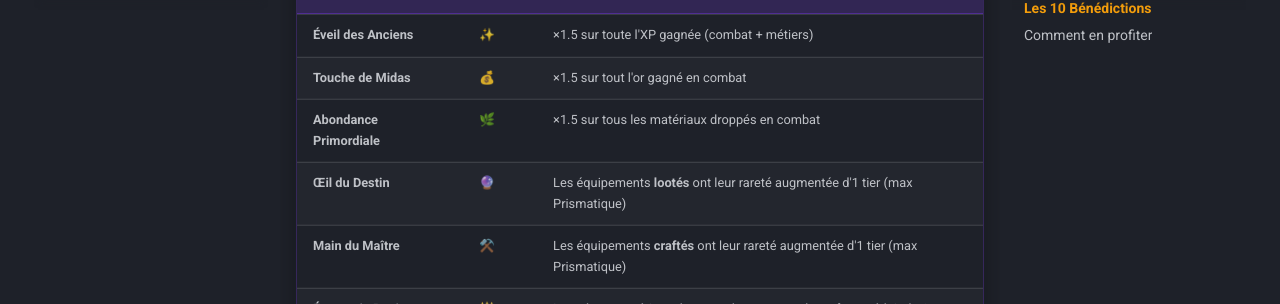
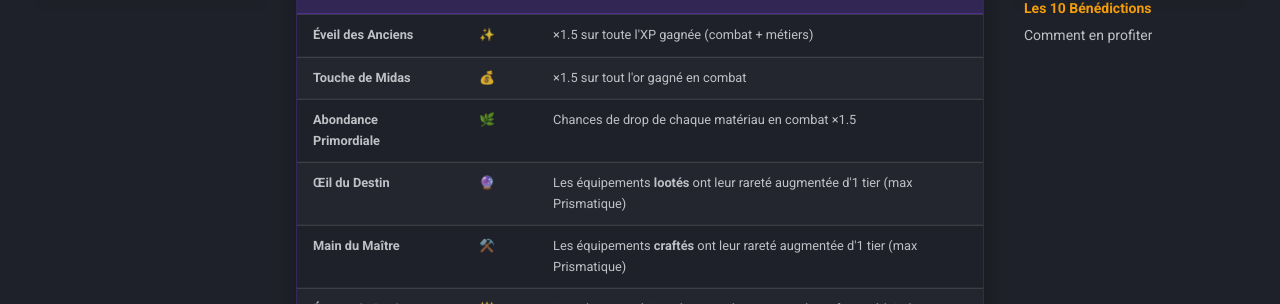
Before and after one commit to botsupremewiki/botsupremewiki, an MkDocs documentation site: the page built from docs/benedictions.md, in a window 1280 px wide and 900 px high, scrolled down 472 px. Shown: the part 148-452 px from the top of the window. Built offline with MkDocs 1.6.1 and Material for MkDocs 9.7.7, drawn with Linux system fonts in a browser that asks for light colours.

Commit message:
docs(wiki): update Abondance Primordiale — chances de drop ×1.5
Co-Authored-By: Claude Sonnet 4.6 <noreply@anthropic.com>

```diff
--- a/docs/benedictions.md
+++ b/docs/benedictions.md
@@ -14,7 +14,7 @@ Les Bénédictions sont des **buffs temporaires globaux** qui s'appliquent à **
 |-------------|:-----:|-------|
 | **Éveil des Anciens** | ✨ | ×1.5 sur toute l'XP gagnée (combat + métiers) |
 | **Touche de Midas** | 💰 | ×1.5 sur tout l'or gagné en combat |
-| **Abondance Primordiale** | 🌿 | ×1.5 sur tous les matériaux droppés en combat |
+| **Abondance Primordiale** | 🌿 | Chances de drop de chaque matériau en combat ×1.5 |
 | **Œil du Destin** | 🔮 | Les équipements **lootés** ont leur rareté augmentée d'1 tier (max Prismatique) |
 | **Main du Maître** | ⚒️ | Les équipements **craftés** ont leur rareté augmentée d'1 tier (max Prismatique) |
 | **Économie Runique** | 🔱 | Le coût en matériaux de toutes les recettes de craft est réduit de 1 (minimum 1 par matériau) |
```
